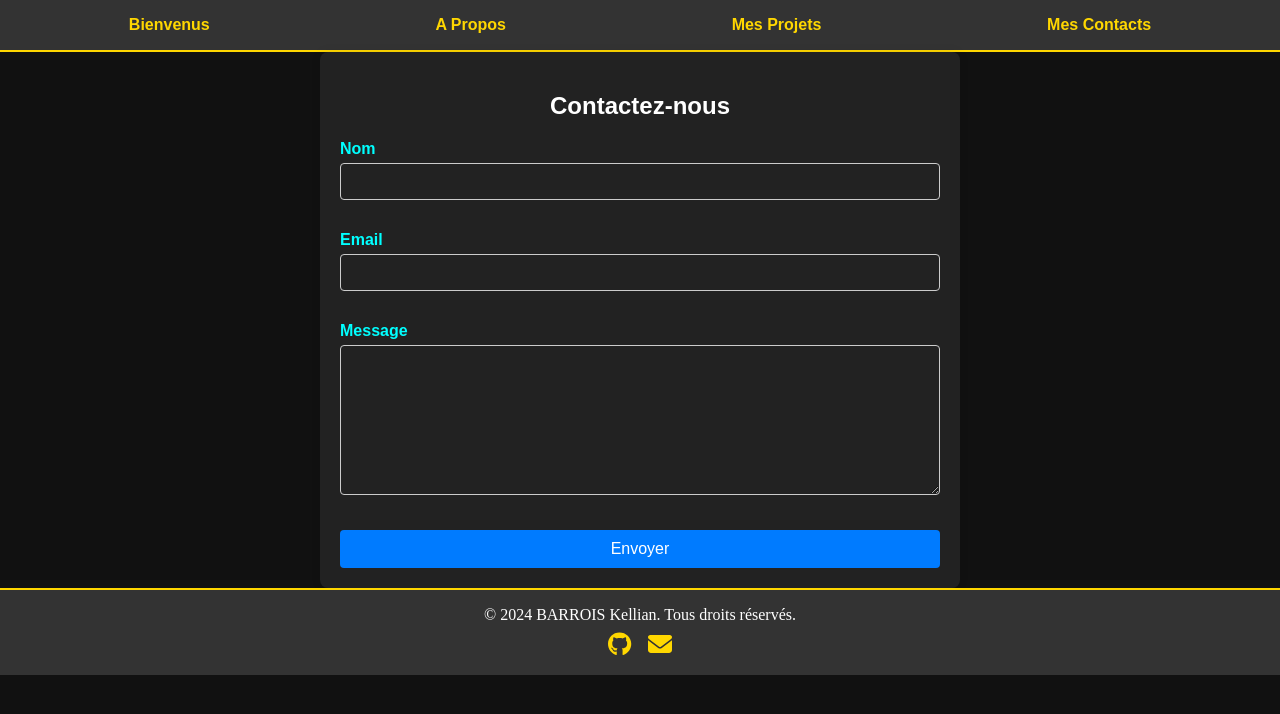
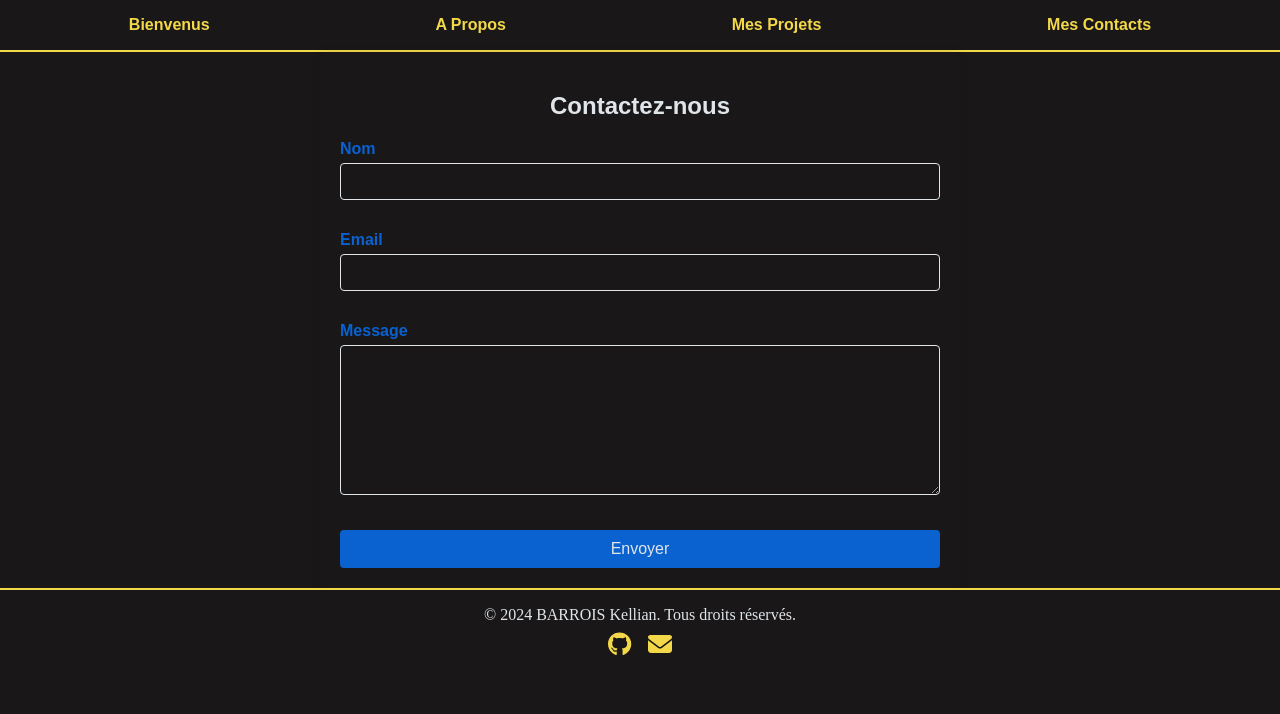
Before and after one commit to Kentana07/Mon-Portfolio, a React (Create React App) app: page /Mon-Portfolio/contact-form in a window 1280 px wide. Shown: the top 714 px of the page. Built offline with nearby package versions, Linux system fonts and the light colour scheme.

Commit message:
retouche css pour harmonie

```diff
--- a/src/styles/about.css
+++ b/src/styles/about.css
@@ -1,7 +1,7 @@
 .about {
     padding: 2rem;
-    background-color: #222;
-    color: #ffd700;
+    background-color: #191718;
+    color: #F3D849;
     font-family: 'Cinzel', serif;
     border-radius: 8px;
     box-shadow: 0 0 10px rgba(0, 0, 0, 0.1);
@@ -13,7 +13,7 @@
     font-size: 2rem;
     text-align: center;
     margin-bottom: 20px;
-    color: #0ff;
+    color: #0A62D0;
     font-family: 'Orbitron', sans-serif;
   }
   .about section {
@@ -21,12 +21,12 @@
   }
   .about h2 {
     margin-bottom: 10px;
-    border-bottom: 2px solid #0ff;
+    border-bottom: 2px solid #0A62D0;
     display: inline-block;
   }
   .about p {
     font-size: 1.2rem;
-    color: #ddd;
+    color: #E0E5E9;
   }
 
 .timeline {
@@ -38,5 +38,5 @@
 }
 
 .timeline-item h3 {
-  color: #ffd700;
+  color: #F3D849;
 }
--- a/src/styles/app.css
+++ b/src/styles/app.css
@@ -1,8 +1,8 @@
 body {
   margin: 0;
   font-family: Arial, sans-serif;
-  background-color: #111;
-  color: #ddd;
+  background-color: #191718;
+  color: #E0E5E9;
 }
 
 main {
@@ -15,11 +15,11 @@ h3,
 h4,
 h5,
 h6 {
-  color: #ffd700;
+  color: #F3D849;
 }
 
 a {
-  color: #0ff;
+  color: #0A62D0;
   text-decoration: none;
 }
 
@@ -28,8 +28,8 @@ a:hover {
 }
 
 button {
-  background-color: #444;
-  color: #ffd700;
+  background-color: #191718;
+  color: #F3D849;
   border: none;
   padding: 0.5rem 1rem;
   border-radius: 4px;
@@ -38,18 +38,18 @@ button {
 }
 
 button:hover {
-  background-color: #555;
+  background-color: #6b6869;
 }
 
 input,
 textarea {
   padding: 0.5rem;
-  border: 1px solid #444;
+  border: 1px solid #3a3537;
   border-radius: 4px;
   width: 100%;
   margin-bottom: 1rem;
-  background-color: #222;
-  color: #ddd;
+  background-color: #191718;
+  color: #E0E5E9;
 }
 
 .page-enter {
--- a/src/styles/contact.css
+++ b/src/styles/contact.css
@@ -1,24 +1,24 @@
 .contact {
     padding: 2rem;
     text-align: center;
-    background-color: #222;
-    color: #ffd700;
+    background-color: #191718;
+    color: #F3D849;
     font-family: 'Cinzel', serif;
   }
 
   .contact h1 {
     font-size: 2rem;
     margin-bottom: 1rem;
-    color: #0ff;
+    color: #0A62D0;
     font-family: 'Orbitron', sans-serif;
   }
   .contact h2 {
     font-size: 2rem;
     margin-bottom: 1rem;
-    color: #ffd700;
+    color: #F3D849;
     font-family: 'Orbitron', sans-serif;
   }
   .contact p {
     font-size: 1.2rem;
-    color: #ddd;
+    color: #E0E5E9;
   }
--- a/src/styles/contactform.css
+++ b/src/styles/contactform.css
@@ -2,7 +2,7 @@
     max-width: 600px;
     margin: 0 auto;
     padding: 20px;
-    background: #222;
+    background: #191718;
     border-radius: 8px;
     box-shadow: 0 0 10px rgba(0, 0, 0, 0.1);
     font-family: Arial, sans-serif;
@@ -11,7 +11,7 @@
   .contact-form-container h2 {
     margin-bottom: 20px;
     text-align: center;
-    color: #ffffff;
+    color: #E0E5E9;
   }
 
   .contact-form .form-group {
@@ -22,14 +22,14 @@
     display: block;
     margin-bottom: 5px;
     font-weight: bold;
-    color: #0ff;
+    color: #0A62D0;
   }
 
   .contact-form .form-group input,
   .contact-form .form-group textarea {
     width: 100%;
     padding: 10px;
-    border: 1px solid #ccc;
+    border: 1px solid #E0E5E9;
     border-radius: 4px;
     box-sizing: border-box;
   }
@@ -43,8 +43,8 @@
     display: block;
     width: 100%;
     padding: 10px;
-    background: #007bff;
-    color: #fff;
+    background: #0A62D0;
+    color: #E0E5E9;
     border: none;
     border-radius: 4px;
     cursor: pointer;
@@ -53,7 +53,7 @@
   }
 
   .contact-form button:hover {
-    background: #0056b3;
+    background: #0A62D0;
   }
 
   .contact-form .success-message,
--- a/src/styles/footer.css
+++ b/src/styles/footer.css
@@ -1,10 +1,10 @@
 .footer {
-    background-color: #333;
-    color: white;
+    background-color: #191718;
+    color: #E0E5E9;
     text-align: center;
     padding: 1rem 0;
     font-family: 'Cinzel', serif;
-    border-top: 2px solid #ffd700;
+    border-top: 2px solid #F3D849;
     position: relative;
     bottom: 0;
     width: 100%;
@@ -25,12 +25,12 @@
   }
 
   .social-links a {
-    color: #ffd700;
+    color: #F3D849;
     margin: 0 0.5rem;
     font-size: 1.5rem;
     transition: color 0.3s;
   }
 
   .social-links a:hover {
-    color: #0ff;
+    color: #0A62D0;
   }
--- a/src/styles/header.css
+++ b/src/styles/header.css
@@ -1,9 +1,9 @@
 .header {
-    background-color: #333;
+    background-color: #191718;
     padding: 1rem;
-    color: white;
+    color: #E0E5E9;
     font-family: 'Cinzel', serif;
-    border-bottom: 2px solid #ffd700;
+    border-bottom: 2px solid #F3D849;
   }
 
   .header nav ul {
@@ -15,7 +15,7 @@
   }
 
   .header nav ul li a {
-    color: #ffd700;
+    color: #F3D849;
     text-decoration: none;
     font-weight: bold;
     font-family: 'Orbitron', sans-serif;
@@ -23,7 +23,7 @@
 
   .header nav ul li a:hover {
     text-decoration: underline;
-    color: #0ff;
+    color: #0A62D0;
   }
 
   @media (max-width: 768px) {
--- a/src/styles/home.css
+++ b/src/styles/home.css
@@ -1,18 +1,18 @@
 .home {
     text-align: center;
     padding: 2rem;
-    color: #ffd700;
+    color: #F3D849;
     font-family: 'Cinzel', serif;
   }
 
   .home h1 {
     font-size: 2.5rem;
     margin-bottom: 1rem;
-    color: #0ff;
+    color: #0A62D0;
     font-family: 'Orbitron', sans-serif;
   }
 
   .home p {
     font-size: 1.2rem;
-    color: #ddd;
+    color: #E0E5E9;
   }
--- a/src/styles/projectitem.css
+++ b/src/styles/projectitem.css
@@ -1,9 +1,9 @@
 .project-item {
-    border: 1px solid #444;
+    border: 1px solid #464345;
     padding: 1rem;
     border-radius: 8px;
     transition: box-shadow 0.3s;
-    background-color: #333;
+    background-color: #191718;
   }
 
   .project-item h2 {
@@ -15,11 +15,11 @@
 
   .project-item p {
     font-size: 1.25rem;
-    color: #ddd;
+    color: #E0E5E9;
   }
 
   .project-item a {
-    color: #ffd700;
+    color: #F3D849;
     text-decoration: none;
   }
 
--- a/src/styles/projects.css
+++ b/src/styles/projects.css
@@ -1,14 +1,14 @@
 .projects {
     padding: 2rem;
-    background-color: #222;
-    color: #ffd700;
+    background-color: #191718;
+    color: #F3D849;
     font-family: 'Cinzel', serif;
   }
 
   .projects h1 {
     font-size: 2rem;
     margin-bottom: 1rem;
-    color: #0ff;
+    color: #0A62D0;
     font-family: 'Orbitron', sans-serif;
   }
 
```
